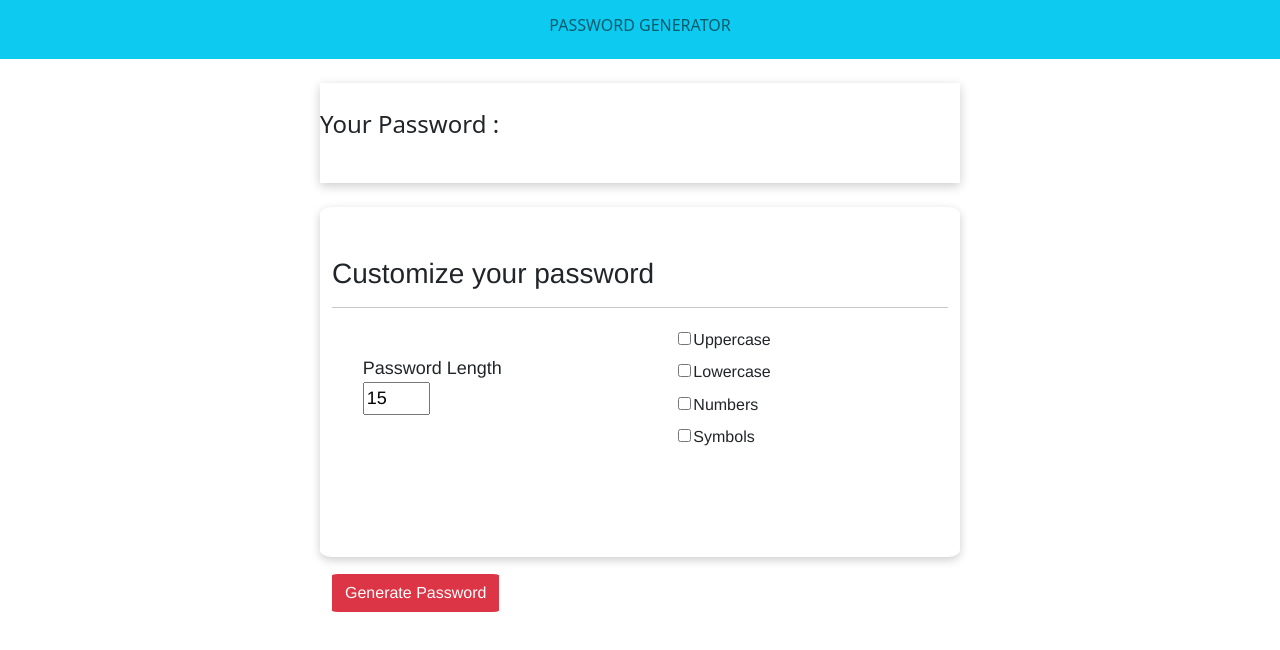
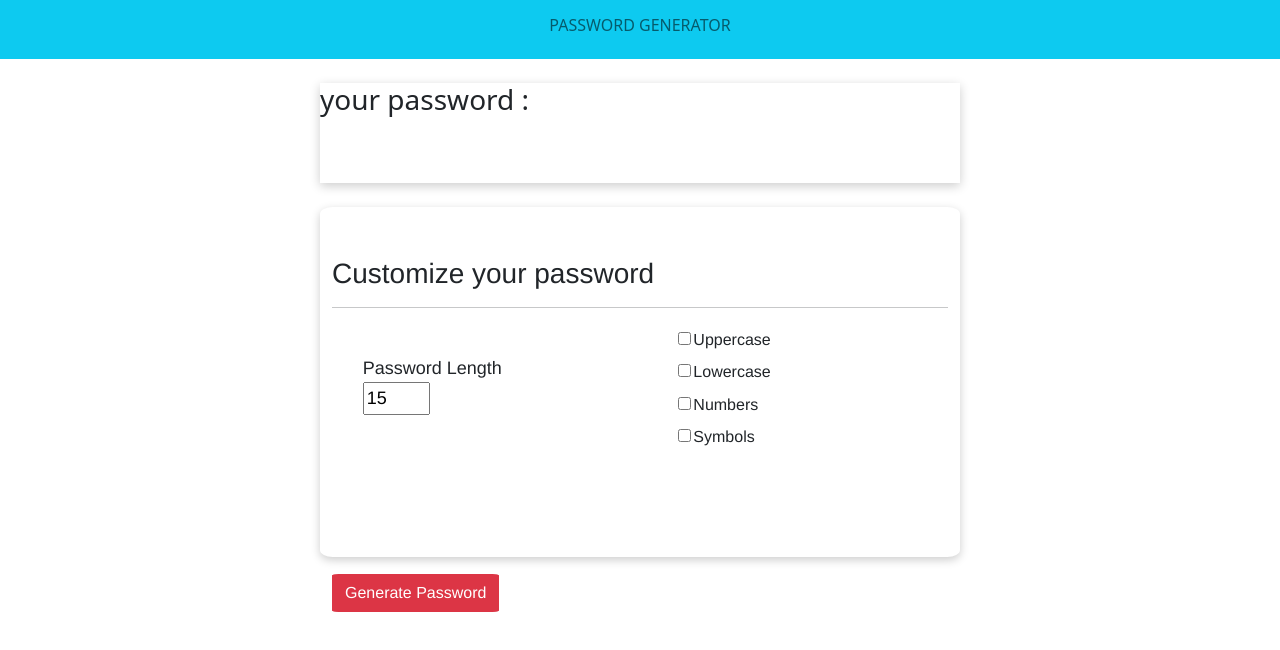
Before and after one commit to durgabarapatre9/test, a React (Create React App) app: page / in a window 1280 px wide. Shown: the top 650 px of the page. Built offline with nearby package versions, Linux system fonts and the light colour scheme.

Commit message:
my updated commit

```diff
--- /dev/null
+++ b/src/Char.tsx
@@ -0,0 +1,4 @@
+export const UpperCaseLetter="ABCDEFGHIJKLMNOPQRSTUVWXYZ"
+export const LowerCaseLetter="abcdefghijklmnopqrstuvwxyz"
+export const Number="1234567890"
+export const Symbol="<>/[]{}\|,.+=_-()*&^%$#@!"
--- a/src/componets/GeneratePassword.tsx
+++ b/src/componets/GeneratePassword.tsx
@@ -1,18 +1,30 @@
 import { useState } from "react";
+import { UpperCaseLetter, LowerCaseLetter, Number, Symbol } from "../Char";
 
 const GeneratePassword = () => {
-  const [password, setPassword] = useState("");
+  const [password, setPassword] = useState("your password :");
   const [Uppercase, setUpperCase] = useState<boolean>(false);
   const [Lowercase, setLowerCase] = useState<boolean>(false);
   const [Numbers, setNumbers] = useState<boolean>(false);
   const [Symbols, setSymbols] = useState<boolean>(false);
 
+  const HandleChange = (e: React.MouseEvent<HTMLButtonElement, MouseEvent>) => {
+    let character = "";
+    if (UpperCaseLetter && Uppercase === true) {
+      character = character + UpperCaseLetter;
+    }
+    if (LowerCaseLetter && Lowercase === true) {
+      character = character + LowerCaseLetter;
+    }
+    if (Symbol && Symbols === true) {
+      character = character + Symbol;
+    }
+    if (Number && Numbers) {
+      character = character + Number;
+    }
+    setPassword(character);
+  };
 
-
-  const HandleChange=()=>{
-    console.log("hi")
-
-  }
   return (
     <>
       <div>
@@ -33,9 +45,7 @@ const GeneratePassword = () => {
             flexDirection: "row",
           }}
         >
-          <div>
-            <h4 className="password">Your Password : {password}</h4>
-          </div>
+          <h3>{password}</h3>
         </div>
         <br></br>
         <div
```
